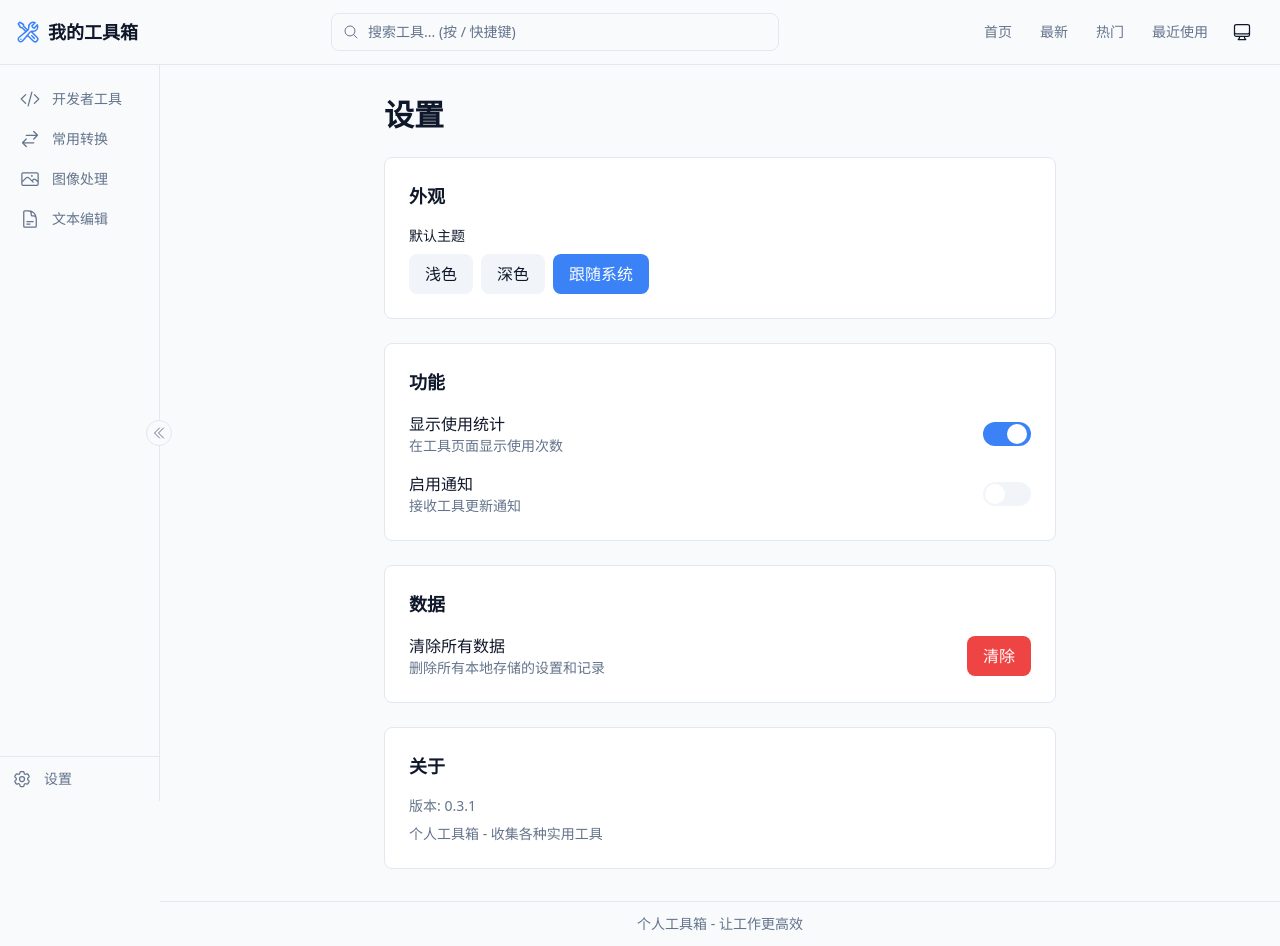
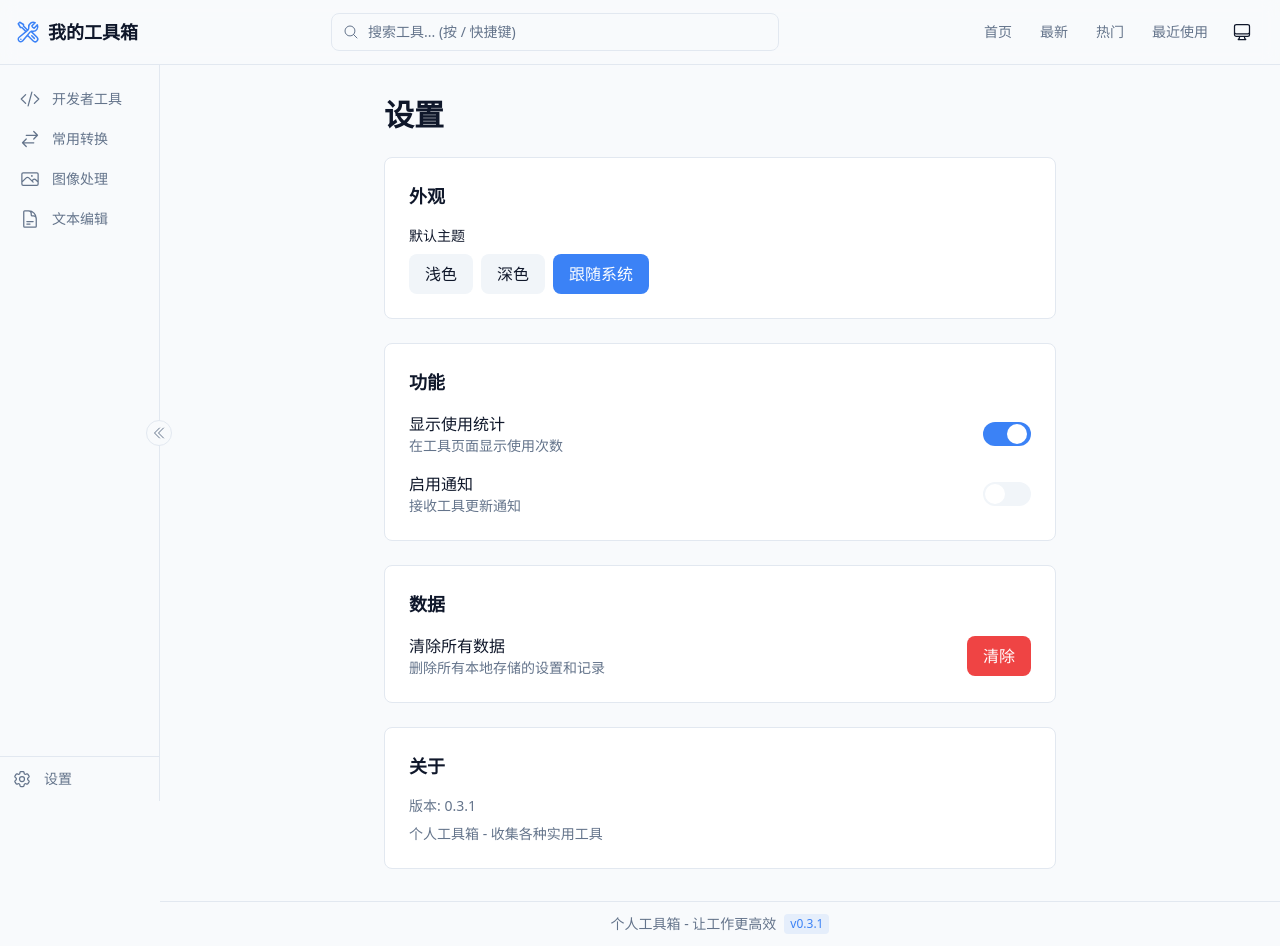
Before and after one commit to hotier/tools, a Next.js app: page /settings in a window 1280 px wide. Built offline with nearby package versions, Linux system fonts and the light colour scheme; what tailwindcss-github-markdown would draw is missing.

Commit message:
feat: 在 Footer 添加版本号显示

```diff
--- a/src/components/layout/Footer.tsx
+++ b/src/components/layout/Footer.tsx
@@ -1,8 +1,15 @@
+import { APP_VERSION } from "@/config/version";
+
 export function Footer() {
   return (
     <footer className="border-t py-3 mt-auto">
       <div className="container mx-auto px-4 text-center text-sm text-muted-foreground">
-        <p>个人工具箱 - 让工作更高效</p>
+        <p className="flex items-center justify-center gap-2">
+          <span>个人工具箱 - 让工作更高效</span>
+          <span className="px-1.5 py-0.5 text-xs font-medium bg-primary/10 text-primary rounded">
+            v{APP_VERSION}
+          </span>
+        </p>
       </div>
     </footer>
   );
--- a/src/config/version.ts
+++ b/src/config/version.ts
@@ -3,6 +3,14 @@ import { APP_VERSION as VERSION } from "@/utils/version";
 export const APP_VERSION = VERSION;
 
 export const VERSION_HISTORY = [
+  {
+    version: "0.3.1",
+    date: "2026-04-17",
+    changes: [
+      "完善版本管理文档",
+      "在首页标题添加版本号显示",
+    ],
+  },
   {
     version: "0.3.0",
     date: "2026-04-17",
```
